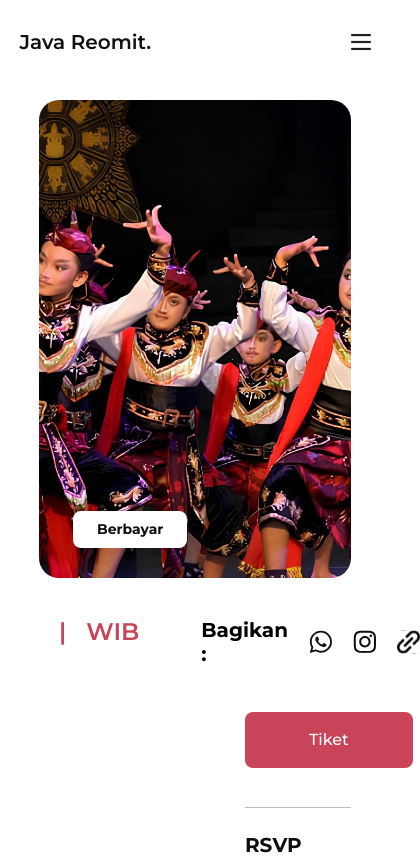
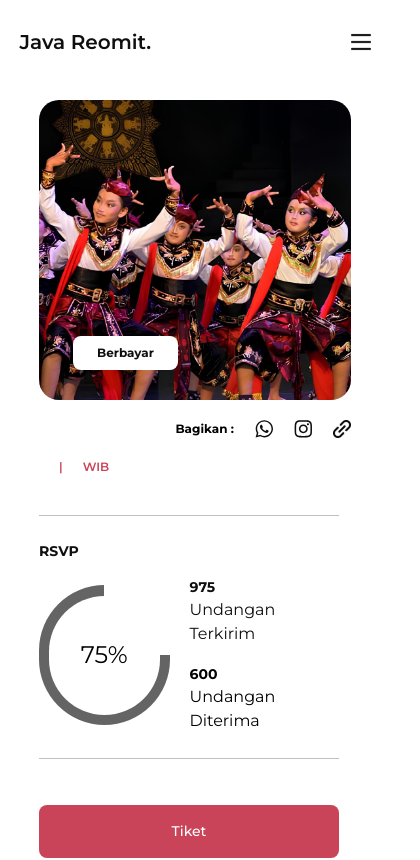
Before and after one commit to hmdnu/java-reomit, a Next.js app: page /kegiatan/1 in a window 390 px wide. Shown: the top 860 px of the page, 420 px wide, since content can reach past the window. Built offline with nearby package versions, Linux system fonts and the light colour scheme.

Commit message:
feat: mobile detail event responsive

```diff
--- a/app/kegiatan/[title]/page.tsx
+++ b/app/kegiatan/[title]/page.tsx
@@ -1,5 +1,7 @@
+import { AsideEventDetail, EventDetailSeeMore, EventDetailShedule } from "@/components";
 import { eventCardDetail } from "@/constant";
-import { EventDetailSeeMore, EventDetailShedule, AsideEventDetail } from "@/components";
+import { iconIg, iconLink, iconWa } from "@/public";
+import Image from "next/image";
 
 interface props {
   params: {
@@ -22,16 +24,26 @@ export default function page({ params }: { params: { title: string } }) {
 
   return (
     <section className="w-[80%] mt-[100px] m-auto">
-      <div className={`bg-carousel3 rounded-[20px] bg-center w-full h-[478px] bg-cover bg-no-repeat relative`}>
-        <h1 className="bg-white text-fontPrimary w-fit px-6 py-2 font-bold text-h6 bottom-[30px] left-[34px] absolute rounded-[8px]">
+      <div
+        className={`bg-carousel3 rounded-[20px] bg-center w-full h-[300px] md:h-[478px] bg-cover bg-no-repeat relative`}
+      >
+        <h1 className="bg-white text-fontPrimary w-fit px-6 py-2 font-bold text-h7 md:text-h6 bottom-[30px] left-[34px] absolute rounded-[8px]">
           {event?.isGratis ? "Gratis" : "Berbayar"}
         </h1>
       </div>
+      <div className="flex md:hidden mt-5 gap-[21px] justify-end">
+        <h1 className="font-bold text-h7  ">Bagikan : </h1>
+        <div className="flex gap-[21px]">
+          <Image src={iconWa} alt="wa" width={18} />
+          <Image src={iconIg} alt="wa" width={18} />
+          <Image src={iconLink} alt="wa" width={18} />
+        </div>
+      </div>
       {/* info of event */}
-      <div className="mt-[40px] flex justify-between">
+      <div className="mt-5 md:mt-[40px] md:flex md:justify-between">
         {/* title desc etc */}
-        <div className="w-[60%]">
-          <div className="text-h3 font-semibold text-themeRed flex gap-5">
+        <div className="w-full md:w-[60%]">
+          <div className="text-h7 md:text-h3 font-semibold text-themeRed flex gap-5">
             <h1>{event?.date}</h1>
             <span>|</span>
             <h1>{event?.time} WIB</h1>
--- a/components/kegiatanPage/AsideEventDetail.tsx
+++ b/components/kegiatanPage/AsideEventDetail.tsx
@@ -1,10 +1,10 @@
+import { iconIg, iconLink, iconWa } from "@/public";
 import Image from "next/image";
-import { iconLink, iconIg, iconWa } from "@/public";
 
 export default function AsideEventDetail() {
   return (
     <aside className="w-[34%]">
-      <div className="flex gap-[21px] justify-end">
+      <div className=" hidden md:flex gap-[21px] justify-end">
         <h1 className="font-bold text-h4">Bagikan : </h1>
         <div className="flex gap-[21px]">
           <Image src={iconWa} alt="wa" width={23} />
@@ -12,21 +12,23 @@ export default function AsideEventDetail() {
           <Image src={iconLink} alt="wa" width={23} />
         </div>
       </div>
-      <div>
-        <button className="bg-themeRed text-h5 text-white px-16 py-4 mt-[46px] rounded-[8px] font-medium">Tiket</button>
-        <div className="mt-[39px] border-y border-[#C0C0C0] py-[25px]">
-          <h1 className="font-bold text-h4 text-fontPrimary mb-[15px]">RSVP</h1>
-          <div className="flex items-center justify-evenly">
+      <div className="flex flex-col-reverse md:flex md:flex-col w-[300px] md:w-[full]">
+        <button className="bg-themeRed text-h6 md:text-h5 text-white px-16 py-4 mt-[46px] rounded-[8px] font-medium">
+          Tiket
+        </button>
+        <div className="mt-[39px] border-y w-[300px] md:w-full border-[#C0C0C0] py-[25px]">
+          <h1 className="font-bold text-h6 md:text-h4 text-fontPrimary mb-[15px]">RSVP</h1>
+          <div className="flex items-center gap-5 justify-between md:justify-evenly">
             <div className="gradient rounded-full w-[140px] h-[140px] grid place-items-center relative before:content-[''] before:absolute before:h-[85%] before:w-[85%] before:bg-white before:rounded-full">
               <h1 className="absolute text-h3">75%</h1>
             </div>
             <div>
               <div className="text-fontPrimary mb-[18px]">
-                <h1 className="font-bold text-h4">975</h1>
+                <h1 className="font-bold text-h6 md:text-h4">975</h1>
                 <h2>Undangan Terkirim</h2>
               </div>
               <div>
-                <h1 className="font-bold text-h4">600</h1>
+                <h1 className="font-bold text-h6 md:text-h4">600</h1>
                 <h2>Undangan Diterima</h2>
               </div>
             </div>
--- a/components/kegiatanPage/EventDetailSeeMore.tsx
+++ b/components/kegiatanPage/EventDetailSeeMore.tsx
@@ -6,16 +6,16 @@ export default function EventDetailSeeMore({ event }: { event: EventCardDetailTy
   const [viewSeeMore, setViewSeeMore] = useState(false);
   return (
     <div className="text-fontPrimary mt-[6px]">
-      <h1 className="text-h2 font-bold">{event?.title}</h1>
+      <h1 className="text-h4 md:text-h2 font-bold">{event?.title}</h1>
       {viewSeeMore ? (
-        <p className="text-h5 text-normal mt-[8px]">
+        <p className="text-h7 md:text-h5 text-normal mt-[8px]">
           {event?.description}{" "}
           <span onClick={() => setViewSeeMore((prev) => !prev)} className="text-[#4196D4] cursor-pointer">
             See less...
           </span>
         </p>
       ) : (
-        <p className="text-h5 text-normal mt-[8px]">
+        <p className="text-h7 md:text-h5 text-normal mt-[8px]">
           {event?.decsriptionPreview}{" "}
           <span onClick={() => setViewSeeMore((prev) => !prev)} className="text-[#4196D4] cursor-pointer">
             See more...
--- a/components/kegiatanPage/EventDetailShedule.tsx
+++ b/components/kegiatanPage/EventDetailShedule.tsx
@@ -1,7 +1,7 @@
 "use client";
+import { schedule } from "@/constant";
 import { EventCardDetailTypes } from "@/types";
 import { useRef, useState } from "react";
-import { schedule } from "@/constant";
 import { JadwalAcara, RincianTambahan, Sponsor } from "./schedule";
 
 export default function EventDetailShedule({ event }: { event: EventCardDetailTypes }) {
@@ -14,8 +14,8 @@ export default function EventDetailShedule({ event }: { event: EventCardDetailTy
     setScheduleBtn(buttonRef.current[index]?.innerHTML ?? "");
   }
   return (
-    <div className="mt-[77px]">
-      <div className="border-b pb-[14px] border-[#C0C0C0] text-h4 font-bold text-fontBlue flex gap-[62px]">
+    <div className="mt-6 md:mt-[77px]">
+      <div className="border-b pb-[14px] w-[300px] md:w-full border-[#C0C0C0] text-h6 md:text-h4 font-bold text-fontBlue flex gap-12 md:gap-[62px]">
         {schedule.map((item, i) => (
           <button
             key={i}
--- a/components/kegiatanPage/schedule/JadwalAcara.tsx
+++ b/components/kegiatanPage/schedule/JadwalAcara.tsx
@@ -4,8 +4,8 @@ export default function JadwalAcara({ event }: { event: EventCardDetailTypes })
   const lastIndex = event.eventShedule.length - 1;
 
   return (
-    <div className="mt-[43px]">
-      <h1 className="text-h4 font-medium">Jadwal Acara</h1>
+    <div className="mt-6 md:mt-[43px]">
+      <h1 className="text-h6 md:text-h4 font-medium">Jadwal Acara</h1>
       <div className="mt-[35px] pl-3">
         {event.eventShedule.map((event, i) => (
           <div key={i} className="flex gap-5">
@@ -16,8 +16,8 @@ export default function JadwalAcara({ event }: { event: EventCardDetailTypes })
               }`}
             ></div>
             <div className="text-fontBlue">
-              <h1 className="text-h5 font-bold">{event.name}</h1>
-              <h2 className="text-h7 font-normal">
+              <h1 className="text-h6 md:text-h5 font-bold">{event.name}</h1>
+              <h2 className="text-h7 md:text-h7 font-normal">
                 {event.startTime} - {event.endTime} WIB
               </h2>
             </div>
--- a/components/kegiatanPage/schedule/RincianTambahan.tsx
+++ b/components/kegiatanPage/schedule/RincianTambahan.tsx
@@ -1,7 +1,7 @@
 export default function RincianTambahan() {
   return (
-    <div className="mt-[43px]">
-      <h1 className="text-h4 font-medium">Rincian Tambahan</h1>
+    <div className="mt-5 md:mt-[43px]">
+      <h1 className="text-h6 nd:text-h4 font-medium">Rincian Tambahan</h1>
     </div>
   );
 }
--- a/components/kegiatanPage/schedule/Sponsor.tsx
+++ b/components/kegiatanPage/schedule/Sponsor.tsx
@@ -1,7 +1,7 @@
 export default function Sponsor() {
   return (
-    <div className="mt-[43px]">
-      <h1 className="text-h4 font-medium">Sponsor</h1>
+    <div className="mt-5 md:mt-[43px]">
+      <h1 className="text-h6 md:text-h4 font-medium">Sponsor</h1>
     </div>
   );
 }
```
